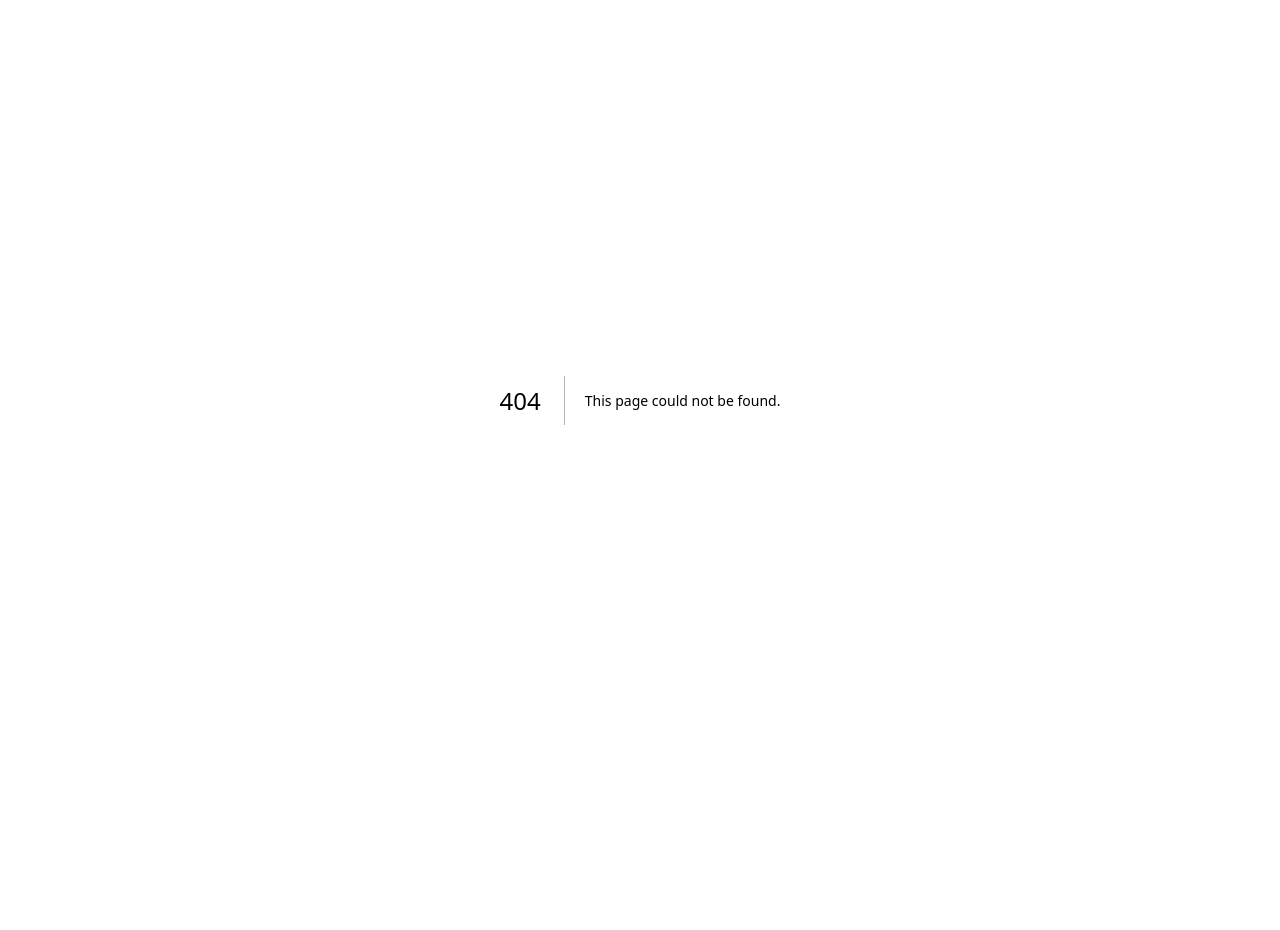
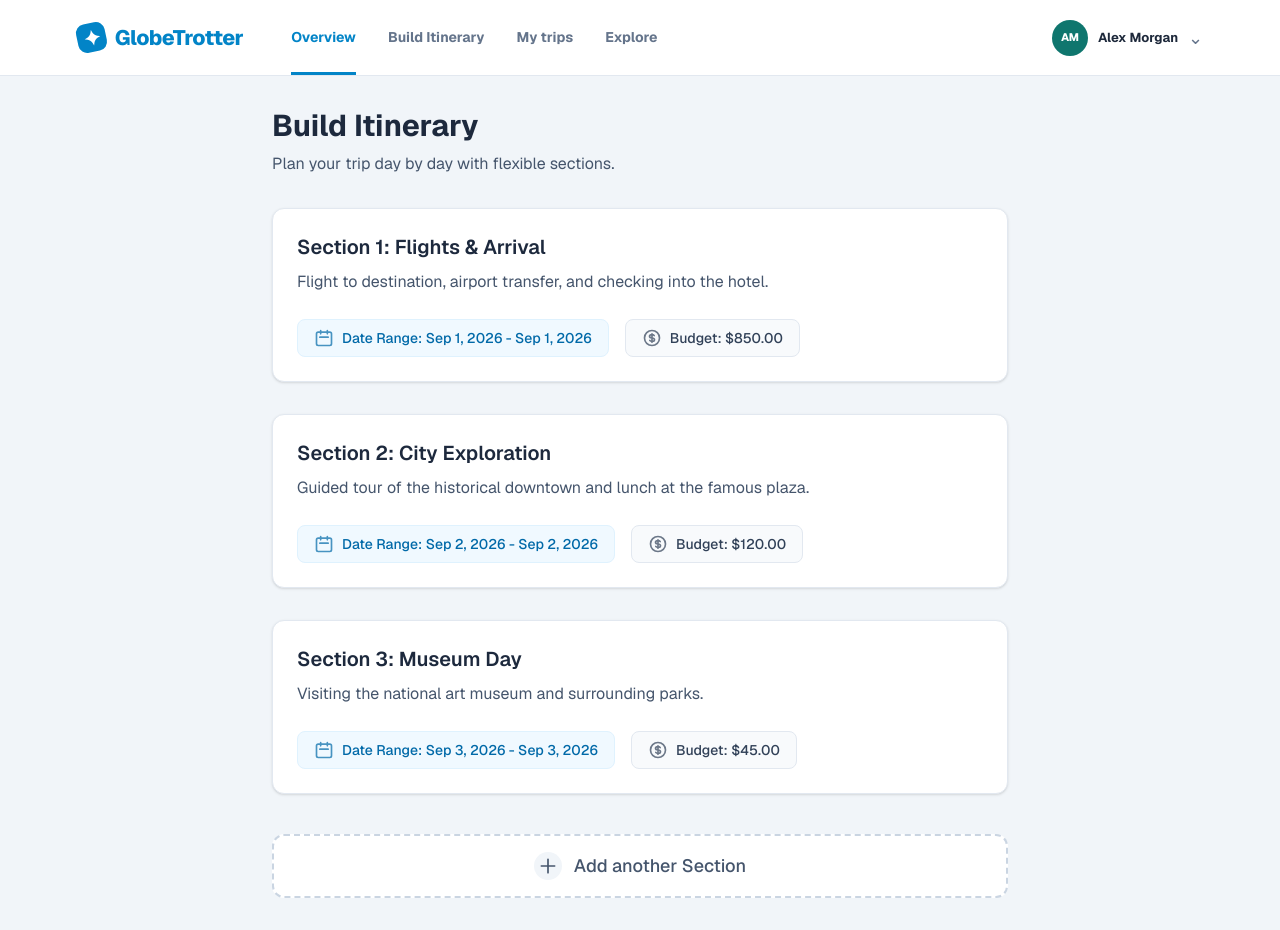
Before and after one commit to Baluduvamsi2006/GlobeTrotter, a Next.js app: page /build-itinerary in a window 1280 px wide. Before the commit this address had no page. Before the commit the page ends 800 px from the top, so only its background shows below. Built offline with nearby package versions, Linux system fonts and the light colour scheme.

Commit message:
feat: implement itinerary builder page with section management components and navigation bar

```diff
--- /dev/null
+++ b/src/app/build-itinerary/page.tsx
@@ -0,0 +1,14 @@
+import Nav from '@/components/Nav';
+import ItineraryBuilder from '@/components/Itinerary/ItineraryBuilder';
+
+export default function BuildItineraryPage() {
+  return (
+    <div className="min-h-screen bg-slate-100 font-sans">
+      <Nav />
+
+      <main className="container mx-auto">
+        <ItineraryBuilder />
+      </main>
+    </div>
+  );
+}
--- /dev/null
+++ b/src/components/Itinerary/AddSectionButton.tsx
@@ -0,0 +1,27 @@
+'use client';
+import React from 'react';
+
+interface AddSectionButtonProps {
+  onClick: () => void;
+}
+
+export default function AddSectionButton({ onClick }: AddSectionButtonProps) {
+  return (
+    <button
+      onClick={onClick}
+      className="w-full group flex items-center justify-center gap-3 py-4 rounded-xl border-2 border-dashed border-slate-300 bg-white text-slate-600 hover:border-orange-500 hover:text-orange-500 hover:bg-orange-50 transition-all duration-200"
+    >
+      <div className="p-1 rounded-full bg-slate-100 group-hover:bg-orange-100 transition-colors">
+        <svg
+          className="w-5 h-5"
+          fill="none"
+          stroke="currentColor"
+          viewBox="0 0 24 24"
+        >
+          <path strokeLinecap="round" strokeLinejoin="round" strokeWidth="2" d="M12 4v16m8-8H4" />
+        </svg>
+      </div>
+      <span className="font-medium text-lg">Add another Section</span>
+    </button>
+  );
+}
--- /dev/null
+++ b/src/components/Itinerary/ItineraryBuilder.tsx
@@ -0,0 +1,88 @@
+'use client';
+
+import React, { useState } from 'react';
+import ItinerarySectionCard from './ItinerarySectionCard';
+import AddSectionButton from './AddSectionButton';
+
+// Matches the Prisma schema for ItinerarySection broadly
+interface MockSection {
+  id: string;
+  title: string;
+  description: string;
+  dateFrom: string;
+  dateTo: string;
+  budget: number;
+}
+
+const INITIAL_SECTIONS: MockSection[] = [
+  {
+    id: '1',
+    title: 'Section 1: Flights & Arrival',
+    description: 'Flight to destination, airport transfer, and checking into the hotel.',
+    dateFrom: '2026-09-01T10:00:00.000Z',
+    dateTo: '2026-09-01T18:00:00.000Z',
+    budget: 850.00,
+  },
+  {
+    id: '2',
+    title: 'Section 2: City Exploration',
+    description: 'Guided tour of the historical downtown and lunch at the famous plaza.',
+    dateFrom: '2026-09-02T09:00:00.000Z',
+    dateTo: '2026-09-02T15:00:00.000Z',
+    budget: 120.00,
+  },
+  {
+    id: '3',
+    title: 'Section 3: Museum Day',
+    description: 'Visiting the national art museum and surrounding parks.',
+    dateFrom: '2026-09-03T10:00:00.000Z',
+    dateTo: '2026-09-03T14:00:00.000Z',
+    budget: 45.00,
+  }
+];
+
+export default function ItineraryBuilder() {
+  const [sections, setSections] = useState<MockSection[]>(INITIAL_SECTIONS);
+
+  const handleAddSection = () => {
+    const newSectionId = String(sections.length + 1);
+
+    // Create a generic new section
+    const newSection: MockSection = {
+      id: newSectionId,
+      title: `Section ${newSectionId}: New Activity`,
+      description: 'Add details about this new itinerary section here...',
+      dateFrom: new Date().toISOString(),
+      dateTo: new Date(Date.now() + 86400000).toISOString(), // +1 day
+      budget: 0.00,
+    };
+
+    setSections([...sections, newSection]);
+  };
+
+  return (
+    <div className="w-full max-w-3xl mx-auto py-8 px-4">
+      <div className="mb-8">
+        <h1 className="text-3xl font-bold text-slate-800 mb-2">Build Itinerary</h1>
+        <p className="text-slate-600">Plan your trip day by day with flexible sections.</p>
+      </div>
+
+      <div className="flex flex-col gap-2">
+        {sections.map((section) => (
+          <ItinerarySectionCard
+            key={section.id}
+            title={section.title}
+            description={section.description}
+            dateFrom={section.dateFrom}
+            dateTo={section.dateTo}
+            budget={section.budget}
+          />
+        ))}
+      </div>
+
+      <div className="mt-4">
+        <AddSectionButton onClick={handleAddSection} />
+      </div>
+    </div>
+  );
+}
--- /dev/null
+++ b/src/components/Itinerary/ItinerarySectionCard.tsx
@@ -0,0 +1,59 @@
+import React from 'react';
+
+interface ItinerarySectionCardProps {
+  title: string;
+  description?: string;
+  dateFrom?: string;
+  dateTo?: string;
+  budget?: number;
+}
+
+export default function ItinerarySectionCard({
+  title,
+  description,
+  dateFrom,
+  dateTo,
+  budget,
+}: ItinerarySectionCardProps) {
+  // Format dates safely
+  const formatDate = (dateString?: string) => {
+    if (!dateString) return 'TBD';
+    return new Date(dateString).toLocaleDateString('en-US', {
+      month: 'short',
+      day: 'numeric',
+      year: 'numeric'
+    });
+  };
+
+  const dateRange = `${formatDate(dateFrom)} - ${formatDate(dateTo)}`;
+
+  return (
+    <div className="bg-white rounded-xl shadow-sm border border-slate-200 p-6 mb-6 transition-all duration-200 hover:shadow-md hover:border-sky-300">
+      <h3 className="text-xl font-semibold text-slate-800 mb-2">{title}</h3>
+
+      {description && (
+        <p className="text-slate-600 mb-6 leading-relaxed">
+          {description}
+        </p>
+      )}
+
+      <div className="flex flex-col sm:flex-row gap-4">
+        {/* Date Range Badge */}
+        <div className="inline-flex items-center gap-2 px-4 py-2 rounded-lg bg-sky-50 border border-sky-100 text-sky-700">
+          <svg className="w-5 h-5 opacity-70" fill="none" stroke="currentColor" viewBox="0 0 24 24">
+            <path strokeLinecap="round" strokeLinejoin="round" strokeWidth="2" d="M8 7V3m8 4V3m-9 8h10M5 21h14a2 2 0 002-2V7a2 2 0 00-2-2H5a2 2 0 00-2 2v12a2 2 0 002 2z" />
+          </svg>
+          <span className="font-medium text-sm">Date Range: {dateRange}</span>
+        </div>
+
+        {/* Budget Badge */}
+        <div className="inline-flex items-center gap-2 px-4 py-2 rounded-lg bg-slate-50 border border-slate-200 text-slate-700">
+          <svg className="w-5 h-5 opacity-70" fill="none" stroke="currentColor" viewBox="0 0 24 24">
+            <path strokeLinecap="round" strokeLinejoin="round" strokeWidth="2" d="M12 8c-1.657 0-3 .895-3 2s1.343 2 3 2 3 .895 3 2-1.343 2-3 2m0-8c1.11 0 2.08.402 2.599 1M12 8V7m0 1v8m0 0v1m0-1c-1.11 0-2.08-.402-2.599-1M21 12a9 9 0 11-18 0 9 9 0 0118 0z" />
+          </svg>
+          <span className="font-medium text-sm">Budget: {budget ? `$${budget.toFixed(2)}` : 'Not Set'}</span>
+        </div>
+      </div>
+    </div>
+  );
+}
--- a/src/components/Nav.tsx
+++ b/src/components/Nav.tsx
@@ -6,7 +6,8 @@ export default function Nav() {
                 <span>GlobeTrotter</span>
             </a>
             <nav className="nav-links" aria-label="Main navigation">
-                <a className="nav-link active" href="#overview">Overview</a>
+                <a className="nav-link active" href="/">Overview</a>
+                <a className="nav-link" href="/build-itinerary">Build Itinerary</a>
                 <a className="nav-link" href="#trips">My trips</a>
                 <a className="nav-link" href="#explore">Explore</a>
             </nav>
```
